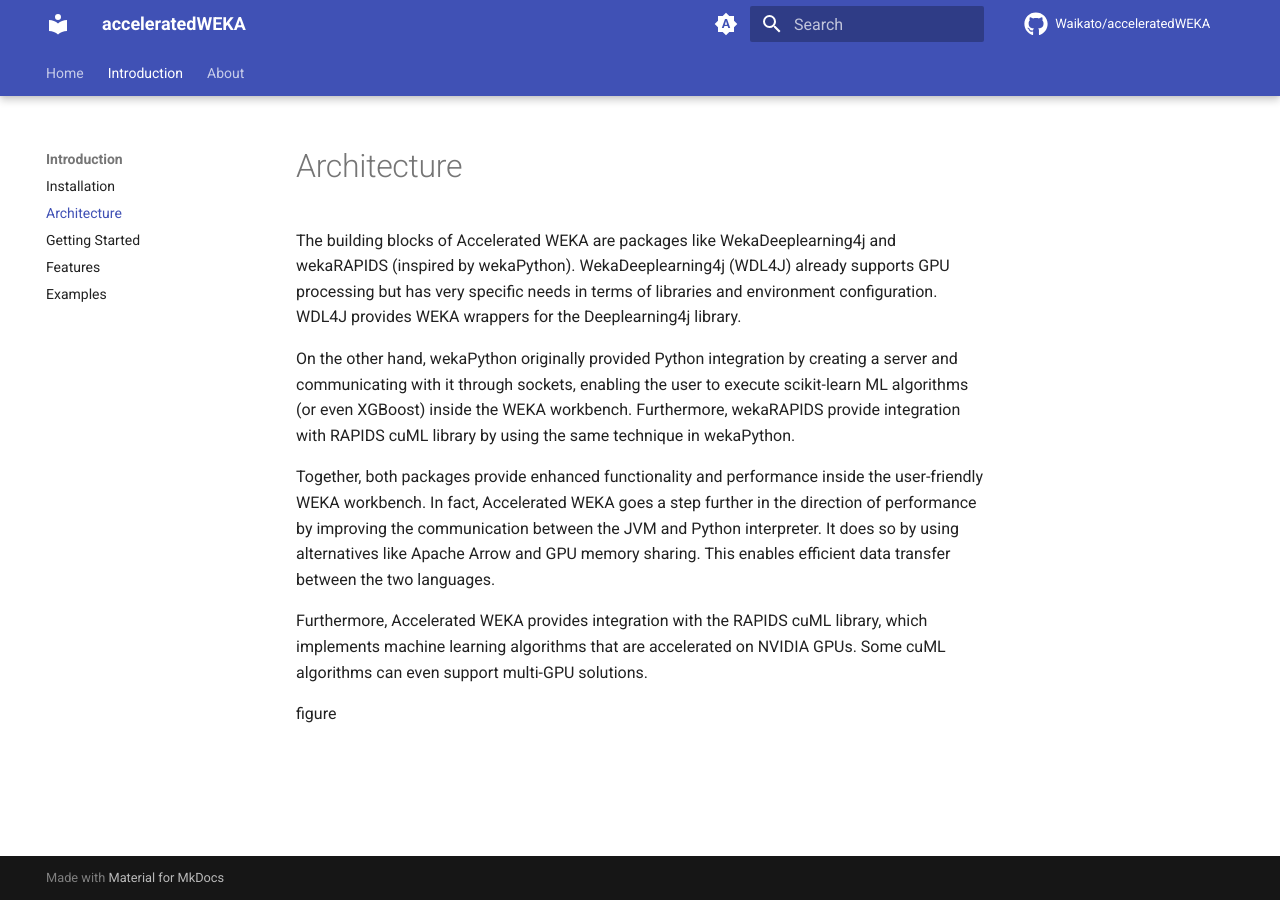
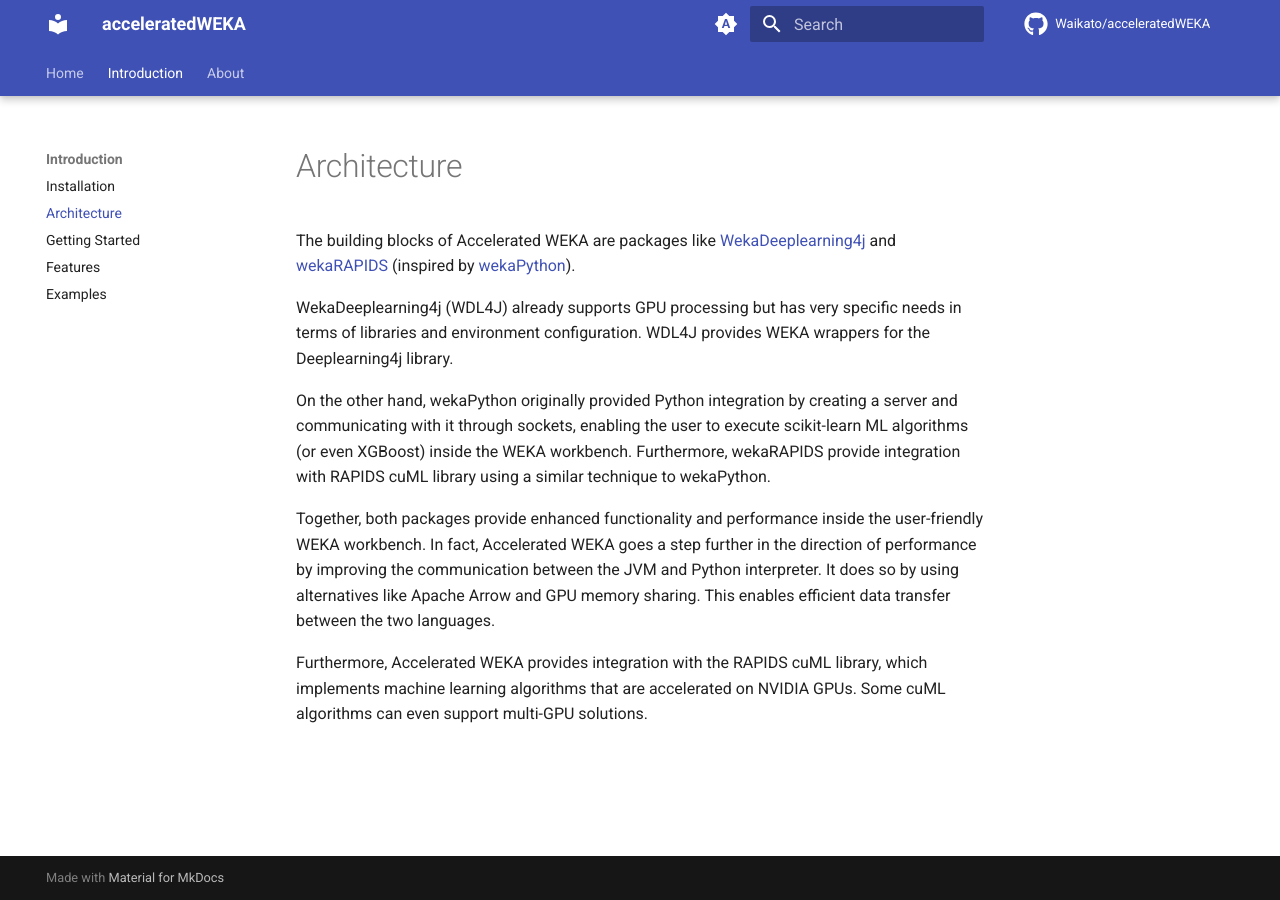
Before and after one commit to Waikato/acceleratedWEKA, an MkDocs documentation site: the page built from docs/Introduction/architecture.md, in a window 1280 px wide. Built offline with MkDocs 1.6.1 and Material for MkDocs 9.7.7, drawn with Linux system fonts in a browser that asks for light colours; comment, search, counter and statistics services are not loaded.

Commit message:
Improving docs

```diff
--- a/docs/Introduction/architecture.md
+++ b/docs/Introduction/architecture.md
@@ -1,10 +1,12 @@
-The building blocks of Accelerated WEKA are packages like WekaDeeplearning4j and wekaRAPIDS (inspired by wekaPython). WekaDeeplearning4j (WDL4J) already supports GPU processing but has very specific needs in terms of libraries and environment configuration. WDL4J provides WEKA wrappers for the Deeplearning4j library.
+The building blocks of Accelerated WEKA are packages like [WekaDeeplearning4j](https://deeplearning.cms.waikato.ac.nz) and [wekaRAPIDS](https://github.com/Waikato/wekaRAPIDS) (inspired by [wekaPython](https://weka.sourceforge.io/packageMetaData/wekaPython/index.html)).
 
-On the other hand, wekaPython originally provided Python integration by creating a server and communicating with it through sockets, enabling the user to execute scikit-learn ML algorithms (or even XGBoost) inside the WEKA workbench. Furthermore, wekaRAPIDS provide integration with RAPIDS cuML library by using the same technique in wekaPython.
+WekaDeeplearning4j (WDL4J) already supports GPU processing but has very specific needs in terms of libraries and environment configuration. WDL4J provides WEKA wrappers for the Deeplearning4j library.
+
+On the other hand, wekaPython originally provided Python integration by creating a server and communicating with it through sockets, enabling the user to execute scikit-learn ML algorithms (or even XGBoost) inside the WEKA workbench. Furthermore, wekaRAPIDS provide integration with RAPIDS cuML library using a similar technique to wekaPython.
 
 Together, both packages provide enhanced functionality and performance inside the user-friendly WEKA workbench. In fact, Accelerated WEKA goes a step further in the direction of performance by improving the communication between the JVM and Python interpreter. It does so by using alternatives like Apache Arrow and GPU memory sharing. This enables efficient data transfer between the two languages.
 
 Furthermore, Accelerated WEKA provides integration with the RAPIDS cuML library, which implements machine learning algorithms that are accelerated on NVIDIA GPUs. Some cuML algorithms can even support multi-GPU solutions.
 
-figure
+
 <!-- wekaPython Class/Sequence diagram here -->
```
Also changed, not shown: docs/Introduction/features.md (+4 -0 lines), docs/Introduction/getting_started.md (+3 -0 lines), docs/index.md (+1 -1 lines).
